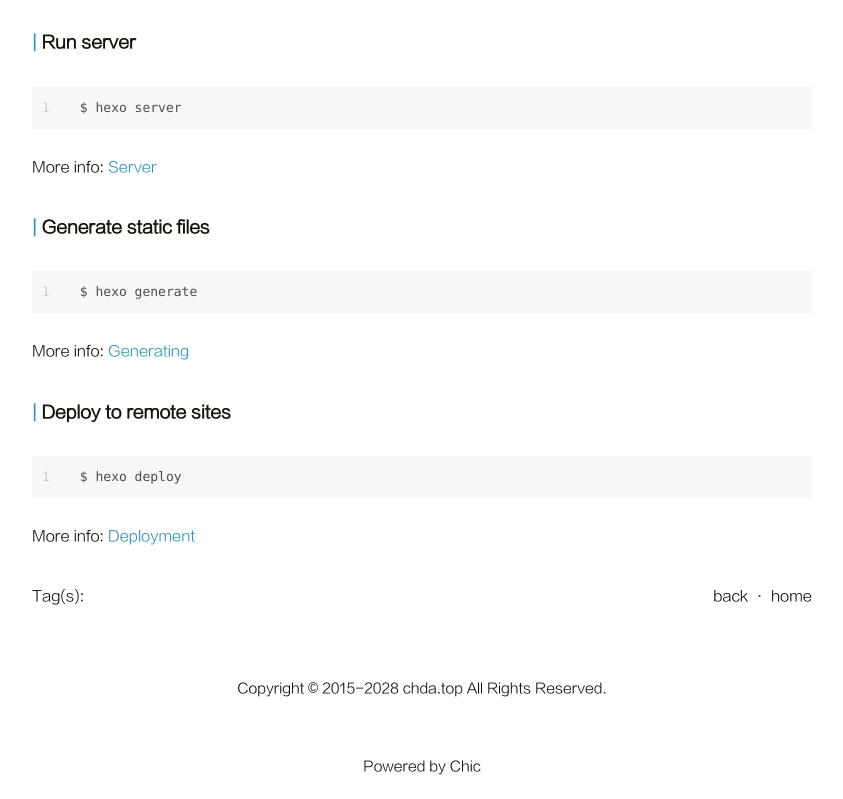
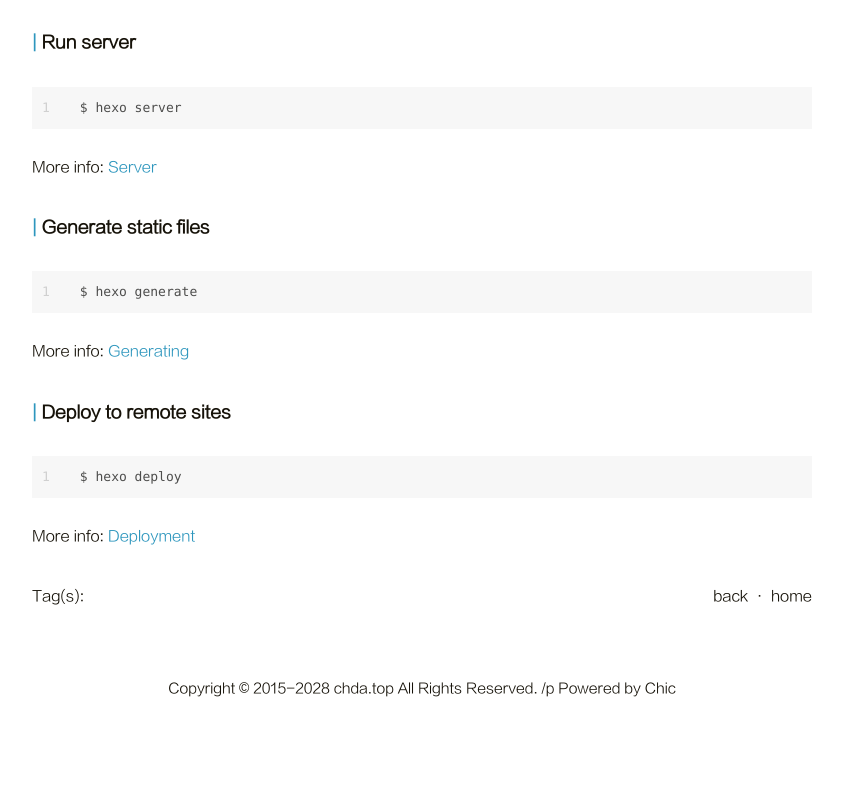
Before and after one commit to charletson/blog, a plain HTML site: page 2020/10/31/hello-world/index.html in a window 1280 px wide. Shown: the part 535-1334 px from the top of the page, without its empty margins (218-1061 px from the left). After the commit the page ends 1256 px from the top, so only its background shows below. Drawn offline with Linux system fonts and the light colour scheme.

Commit message:
Site updated: 2020-10-31 10:52:50

```diff
--- a/2020/10/31/hello-world/index.html
+++ b/2020/10/31/hello-world/index.html
@@ -233,7 +233,7 @@
         </div>
         <footer id="footer" class="footer">
     <div class="copyright">
-        <span>Copyright &copy; 2015-2028 chda.top All Rights Reserved. </p> Powered by Chic
+        <span>Copyright &copy; 2015-2028 chda.top All Rights Reserved. /p Powered by Chic
     </div>
 </footer>
 
```
Also changed, not shown: archives/2020/10/index.html (+1 -1 lines), archives/2020/index.html (+1 -1 lines), archives/index.html (+1 -1 lines), index.html (+1 -1 lines).
